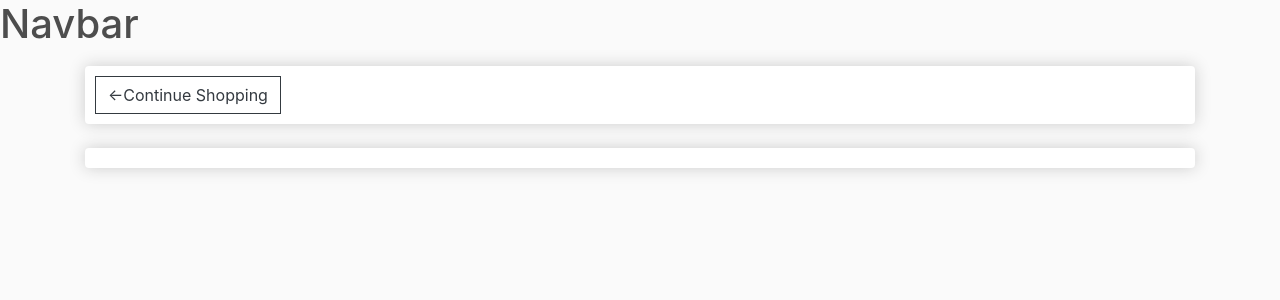
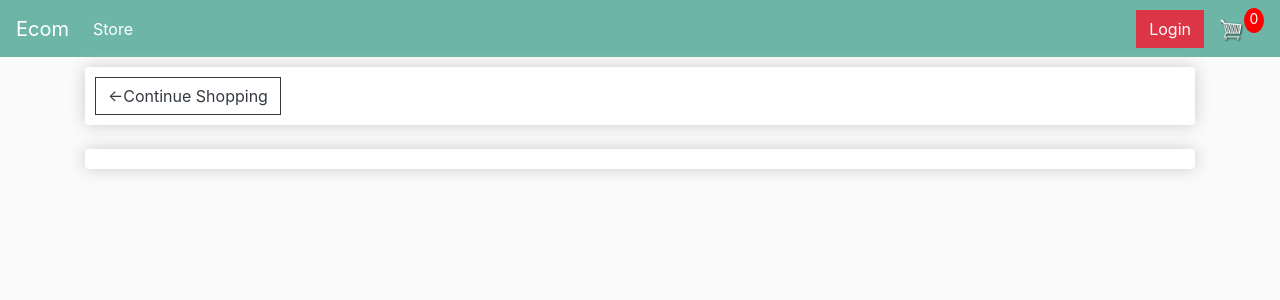
Before and after one commit to Hyper-glitch/Django_ecommerce, a Django app: page /cart/ in a window 1280 px wide. Shown: the top 300 px of the page. Run offline with Django 3.2, Linux system fonts and the light colour scheme; some libraries are stand-ins or nearby versions.

Commit message:
add navbar

```diff
--- a/ecommerce/store/templates/store/main.html
+++ b/ecommerce/store/templates/store/main.html
@@ -11,7 +11,27 @@
 </head>
 <body>
 
-    <h1>Navbar</h1>
+    <nav class="navbar navbar-expand-lg navbar-dark bg-dark">
+      <a class="navbar-brand" href="{% url 'store' %}">Ecom</a>
+      <button class="navbar-toggler" type="button" data-toggle="collapse" data-target="#navbarSupportedContent" aria-controls="navbarSupportedContent" aria-expanded="false" aria-label="Toggle navigation">
+        <span class="navbar-toggler-icon"></span>
+      </button>
+
+      <div class="collapse navbar-collapse" id="navbarSupportedContent">
+        <ul class="navbar-nav mr-auto">
+          <li class="nav-item active">
+            <a class="nav-link" href="{% url 'store' %}">Store<span class="sr-only">(current)</span></a>
+          </li>
+        </ul>
+          <div class="form-inline my-2 my-lg-0">
+            <a href="#" class="btn btn-danger">Login</a>
+            <a href="{% url 'cart' %}">
+                <img id="cart-icon" src="{% static 'images/cart.png' %}">
+            </a>
+            <p id="cart-total">0</p>
+          </div>
+      </div>
+    </nav>
 
     <div class="container">
         {% block content %}
```
